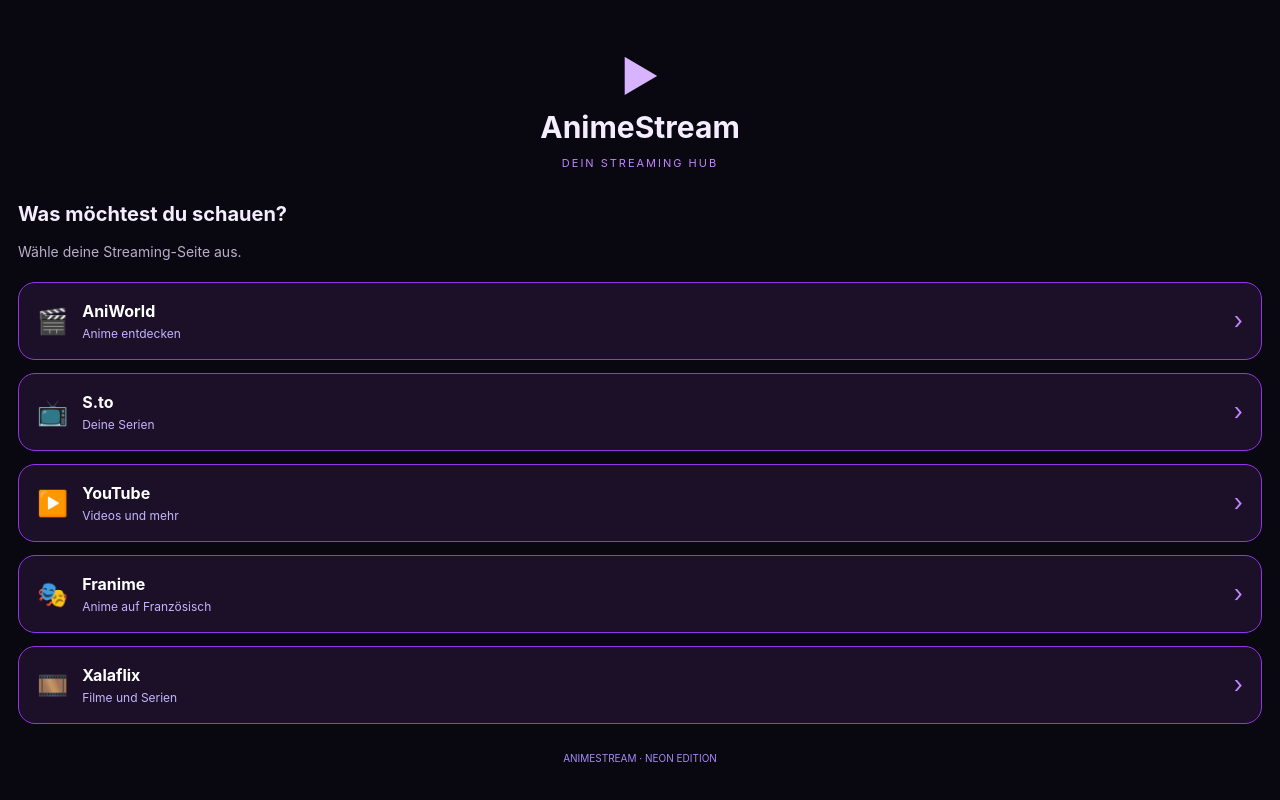
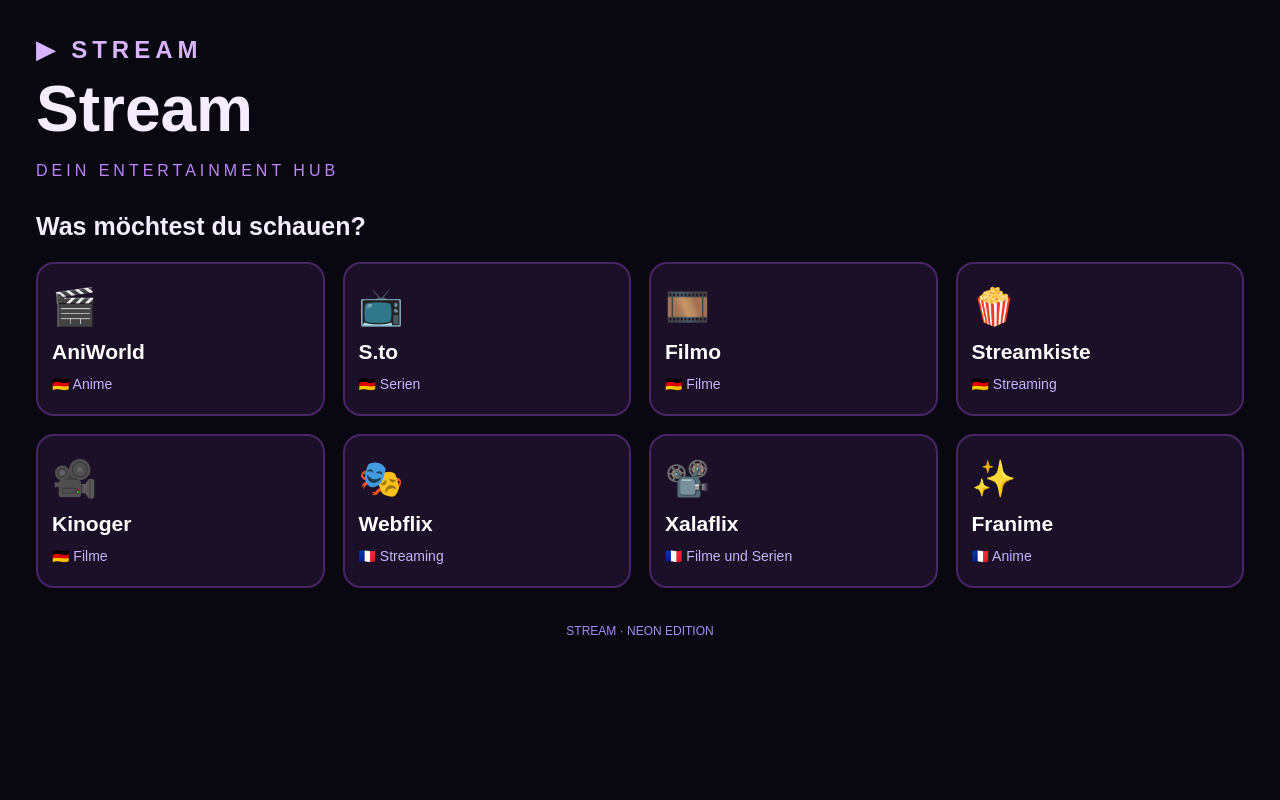
Before and after one commit to sty5wzv7dy-hub/STREAM, a plain HTML site: page index.html in a window 1280 px wide. Drawn offline with Linux system fonts and the light colour scheme.

Commit message:
Update index.html

```diff
--- a/index.html
+++ b/index.html
@@ -4,59 +4,167 @@
 <meta charset="UTF-8">
 <meta name="viewport" content="width=device-width, initial-scale=1">
 <meta name="theme-color" content="#090710">
-<meta name="apple-mobile-web-app-capable" content="yes">
-<meta name="apple-mobile-web-app-status-bar-style" content="black">
-<meta name="apple-mobile-web-app-title" content="AnimeStream">
-<title>AnimeStream</title>
+<title>Stream</title>
 <style>
 * { box-sizing: border-box; }
+
+:root {
+  --bg: #090710;
+  --tile: #1b1028;
+  --purple: #a855f7;
+  --text: #f5edff;
+}
+
 body {
   margin: 0;
-  padding: 28px 18px;
-  background: #090710;
-  color: #f5edff;
-  font-family: -apple-system, sans-serif;
+  padding: 36px;
+  background: var(--bg);
+  color: var(--text);
+  font-family: Arial, sans-serif;
 }
-header { text-align: center; margin: 22px 0 32px; }
-.logo { font-size: 42px; color: #d8b4fe; }
-h1 { margin: 8px 0; font-size: 30px; }
-header p { color: #c084fc; letter-spacing: 2px; font-size: 11px; }
-h2 { font-size: 20px; }
-.subtitle { color: #b9aec9; font-size: 14px; margin-bottom: 22px; }
-.links { display: grid; gap: 13px; }
+
+header { margin-bottom: 32px; }
+
+.logo {
+  color: #d8b4fe;
+  font-size: 24px;
+  font-weight: bold;
+  letter-spacing: 5px;
+}
+
+h1 {
+  margin: 8px 0;
+  font-size: clamp(36px, 5vw, 64px);
+}
+
+header p {
+  color: #c084fc;
+  letter-spacing: 4px;
+}
+
+h2 { font-size: 25px; }
+
+.links {
+  display: grid;
+  grid-template-columns: repeat(4, minmax(0, 1fr));
+  gap: 18px;
+}
+
 a {
+  min-height: 150px;
+  padding: 22px 14px;
   display: flex;
-  align-items: center;
-  gap: 14px;
-  padding: 18px;
+  flex-direction: column;
+  justify-content: center;
+  align-items: flex-start;
+  gap: 12px;
   color: white;
   text-decoration: none;
-  background: #1b1028;
-  border: 1px solid #9333ea;
-  border-radius: 17px;
+  background: var(--tile);
+  border: 2px solid #492467;
+  border-radius: 18px;
+  transition: transform .12s, border-color .12s;
 }
-.symbol { font-size: 25px; }
-.name { font-weight: bold; }
-.desc { color: #c4b5fd; font-size: 12px; margin-top: 5px; }
-.arrow { margin-left: auto; color: #c084fc; font-size: 24px; }
-footer { text-align: center; color: #a78bfa; font-size: 10px; margin-top: 28px; }
+
+.symbol { font-size: 36px; }
+.name { font-size: 21px; font-weight: bold; }
+.desc { color: #c4b5fd; font-size: 14px; }
+
+a:focus, a:focus-visible {
+  outline: 4px solid #e9d5ff;
+  outline-offset: 3px;
+  border-color: #c084fc;
+  background: #382052;
+  box-shadow: 0 0 25px #a855f7;
+  transform: scale(1.06);
+}
+
+footer {
+  text-align: center;
+  color: #a78bfa;
+  margin-top: 36px;
+  font-size: 12px;
+}
+
+@media (max-width: 900px) {
+  .links { grid-template-columns: repeat(2, minmax(0, 1fr)); }
+}
+
+@media (max-width: 500px) {
+  body { padding: 22px 16px; }
+  .links { grid-template-columns: 1fr; }
+  a { min-height: 90px; flex-direction: row; align-items: center; }
+  .name { font-size: 18px; }
+}
 </style>
 </head>
 <body>
 <header>
-  <div class="logo">▶</div>
-  <h1>AnimeStream</h1>
-  <p>DEIN STREAMING HUB</p>
+  <div class="logo">▶ STREAM</div>
+  <h1>Stream</h1>
+  <p>DEIN ENTERTAINMENT HUB</p>
 </header>
+
 <h2>Was möchtest du schauen?</h2>
-<p class="subtitle">Wähle deine Streaming-Seite aus.</p>
+
 <div class="links">
-  <a href="https://aniworld.to/"><span class="symbol">🎬</span><span><span class="name">AniWorld</span><div class="desc">Anime entdecken</div></span><span class="arrow">›</span></a>
-  <a href="http://186.2.175.5"><span class="symbol">📺</span><span><span class="name">S.to</span><div class="desc">Deine Serien</div></span><span class="arrow">›</span></a>
-  <a href="https://www.youtube.com/"><span class="symbol">▶️</span><span><span class="name">YouTube</span><div class="desc">Videos und mehr</div></span><span class="arrow">›</span></a>
-  <a href="https://franime.fr/"><span class="symbol">🎭</span><span><span class="name">Franime</span><div class="desc">Anime auf Französisch</div></span><span class="arrow">›</span></a>
-  <a href="https://xalaflix.tax/"><span class="symbol">🎞️</span><span><span class="name">Xalaflix</span><div class="desc">Filme und Serien</div></span><span class="arrow">›</span></a>
+  <a href="https://aniworld.to/">
+    <span class="symbol">🎬</span>
+    <span class="name">AniWorld</span>
+    <span class="desc">🇩🇪 Anime</span>
+  </a>
+
+  <a href="http://186.2.175.5">
+    <span class="symbol">📺</span>
+    <span class="name">S.to</span>
+    <span class="desc">🇩🇪 Serien</span>
+  </a>
+
+  <a href="https://www.filmo.de/">
+    <span class="symbol">🎞️</span>
+    <span class="name">Filmo</span>
+    <span class="desc">🇩🇪 Filme</span>
+  </a>
+
+  <a href="https://streamkiste.tv/">
+    <span class="symbol">🍿</span>
+    <span class="name">Streamkiste</span>
+    <span class="desc">🇩🇪 Streaming</span>
+  </a>
+
+  <a href="https://kinoger.com/">
+    <span class="symbol">🎥</span>
+    <span class="name">Kinoger</span>
+    <span class="desc">🇩🇪 Filme</span>
+  </a>
+
+  <a href="https://webflix.info/">
+    <span class="symbol">🎭</span>
+    <span class="name">Webflix</span>
+    <span class="desc">🇫🇷 Streaming</span>
+  </a>
+
+  <a href="https://xalaflix.tax/">
+    <span class="symbol">📽️</span>
+    <span class="name">Xalaflix</span>
+    <span class="desc">🇫🇷 Filme und Serien</span>
+  </a>
+
+  <a href="https://franime.fr/">
+    <span class="symbol">✨</span>
+    <span class="name">Franime</span>
+    <span class="desc">🇫🇷 Anime</span>
+  </a>
 </div>
-<footer>ANIMESTREAM · NEON EDITION</footer>
+
+<footer>STREAM · NEON EDITION</footer>
+
+<script>
+document.querySelectorAll('.links a').forEach(link => {
+  link.addEventListener('click', () => {
+    link.blur();
+  });
+});
+</script>
 </body>
 </html>
```
